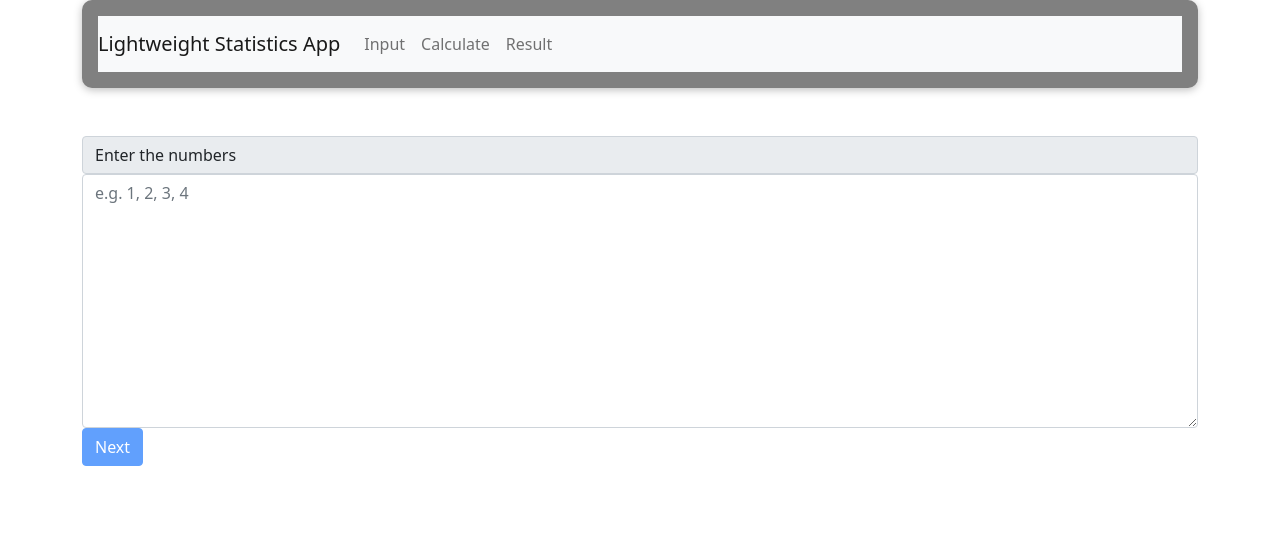
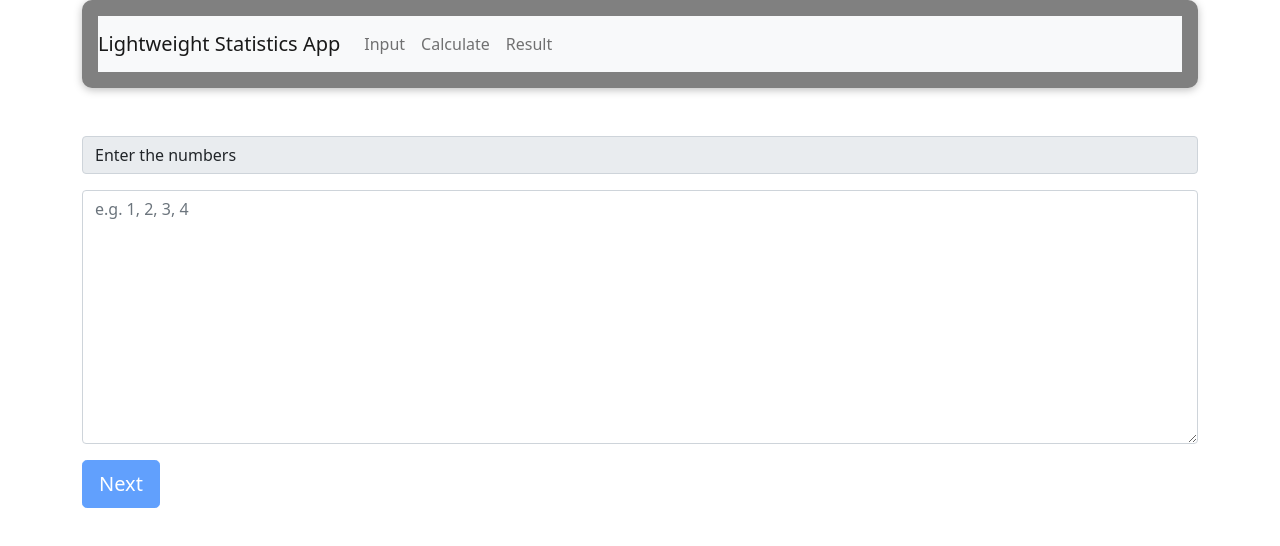
Before and after one commit to jakubnorkiewicz/lightweight-statistics-app, a Vue app: page /input in a window 1280 px wide. Shown: the top 546 px of the page. Built offline with nearby package versions, Linux system fonts and the light colour scheme.

Commit message:
apply correct way of setting and getting the data, update the styling

```diff
--- a/src/App.vue
+++ b/src/App.vue
@@ -1,7 +1,7 @@
 <template>
 <div class="container">
   <navigation></navigation>
-  <main class="box mt-5 ml-5 mr-5">
+  <main class="box mt-5 mb-3">
     <router-view></router-view>
   </main>
   <buttons></buttons>
--- a/src/components/calculate/Calculate.vue
+++ b/src/components/calculate/Calculate.vue
@@ -40,17 +40,22 @@
 </template>
 
 <script>
-import { mapGetters } from 'vuex';
+import { mapActions, mapGetters } from 'vuex';
 
 export default {
-  data() {
-    return {
-    formula: ''
-    }
-  },
   computed: {
-    dataset() {
+    dataset: {
+      get() {
       return this.$store.state.dataset;
+      }
+    },
+    formula: {
+      get() {
+        return this.$store.state.formula;
+      },
+      set(selectedFormula) {
+        this.setFormula(selectedFormula);
+      }
     }
   },
   methods: {
@@ -65,6 +70,9 @@ export default {
       'max',
       'min',
       'range'
+    ]),
+    ...mapActions([
+      'setFormula'
     ])
   }
 }
--- a/src/components/input/Input.vue
+++ b/src/components/input/Input.vue
@@ -1,21 +1,21 @@
 <template>
-<form action="">
-  <span class="input-group-text">Enter the numbers</span>
+  <span class="input-group-text mb-3">Enter the numbers</span>
   <textarea class="form-control" aria-label="Enter the numbers" name="dataset" id="dataset" cols="30" rows="10" v-model="dataset" placeholder="e.g. 1, 2, 3, 4"></textarea>
-</form>
-
-
 </template>
 
 <script>
+import { mapActions } from 'vuex';
 export default {
+  methods: {
+    ...mapActions (['setDataset']),
+  },
   computed: {
     dataset: {
       get() {
-        return this.$store.state.dataset
+        return this.$store.state.dataset;
       },
       set(newDataset) {
-        this.$store.dispatch('setDataset', newDataset)
+        this.setDataset(newDataset);
       }
     }
   },
--- a/src/components/nav/Buttons.vue
+++ b/src/components/nav/Buttons.vue
@@ -1,11 +1,11 @@
 <template>
     <div>
-        <button class="btn btn-primary mb-3" @click="previousStep" v-show="!isFirstStep()">
+        <button class="btn btn-primary btn-lg mb-3 me-3" @click="previousStep" v-show="!isFirstStep()">
             Back
         </button>
 
-        <button :disabled="!isDisable()" class="btn btn-primary mb-3" @click="nextStep" v-show="!isLastStep()">
-            {{ nextStepButtonText() }}
+        <button :disabled="!isDisable()" class="btn btn-primary btn-lg mb-3" @click="nextStep" v-show="!isLastStep()">
+            Next
         </button>
     </div>
 </template>
@@ -15,11 +15,11 @@ import { mapGetters } from 'vuex';
 
     export default {
         computed: {
-    dataset: {
-      get() {
-        return this.$store.state.dataset
-      },
-    }
+            dataset: {
+                get() {
+                    return this.$store.state.dataset
+                },
+            }
         },
         methods: {
             isFirstStep() {
@@ -27,13 +27,6 @@ import { mapGetters } from 'vuex';
             },
             isLastStep() {
                 return this.$route.name === "result"
-            },
-            nextStepButtonText() {
-                if (this.$route.name === 'calculate') {
-                    return 'Submit'
-                } else {
-                    return 'Next'
-                }
             },
             previousStep() {
                 if (this.$route.name === 'calculate') {
@@ -44,13 +37,10 @@ import { mapGetters } from 'vuex';
             },
             nextStep() {
                 if (this.$route.name === 'calculate') {
-                    this.submit();
+                    this.$router.push('/result');
                 } else if (this.$route.name === 'input') {
                     this.$router.push('/calculate')
                 }
-            },
-            submit() {
-                alert('Submitted')
             },
             ...mapGetters([
             'isDisable'
--- a/src/components/nav/Navigation.vue
+++ b/src/components/nav/Navigation.vue
@@ -1,7 +1,7 @@
 <template>
   <header>
     <nav class="navbar navbar-expand-lg navbar-light bg-light">
-      <a class="navbar-brand" href="#">Lightweight Statistics App</a>
+      <a class="navbar-brand" href="/">Lightweight Statistics App</a>
           <div class="collapse navbar-collapse" id="navbarSupportedContent">
 
       <ul class="navbar-nav me-auto mb-2 mb-lg-0">
--- a/src/main.js
+++ b/src/main.js
@@ -12,12 +12,25 @@ import NotFound from './components/nav/NotFound.vue';
 
 const store = createStore({
     state: {
-        dataset: []
+        dataset: [],
+        formula: ''
+    },
+
+    mutations: {
+        setDataset(state, newDataset) {
+            state.dataset = newDataset;
+        },
+        setFormula(state, selectedFormula) {
+            state.formula = selectedFormula;
+        }
     },
     actions: {
-        setDataset({state}, newDataset) {
-            state.dataset = newDataset;
+        setDataset(context, newDataset ) {
+            context.commit('setDataset', newDataset);
         },
+        setFormula (context, selectedFormula) {
+            context.commit('setFormula', selectedFormula);
+        }
     },
     getters: {
         isDisable(state) {
@@ -64,15 +77,16 @@ const store = createStore({
         },
 
         weightedMean(state, getters) {
+            let numArray = getters.toArray;
             let weights = []
             let numbers = []
             let total_weight = 0;
             let weights_sum = 0;
-            let numArray = getters.toArray
 
 
-            if(numArray.length % 2 !== 0) {
-                alert('The dataset should contain atleast 2 numbers')
+
+            if(numArray.length % 2 != 0) {
+                alert('The dataset should contain atleast 2 numbers and the number of elements in dataset should be even.')
             }
 
             for(var i = 0; i < numArray.length; i += 2) {
@@ -84,6 +98,11 @@ const store = createStore({
                 total_weight += weights[j] * numbers[j];
                 weights_sum += weights[j];
             }
+            console.log(numArray)
+            console.log(weights)
+            console.log(numbers)
+            console.log(total_weight)
+            console.log(weights_sum)
             return (total_weight / weights_sum).toFixed(2);
 
         },
@@ -148,14 +167,14 @@ const store = createStore({
         mode(state, getters) {
             let numArray = getters.toArray
             let frequency = {}; // object containing frequences of each element.
-            let bestOccurence = 0; // holds the max frequency.
+            let bestOccurence = 0; // holds the best frequency.
             let mode = [];
 
             for (var i in numArray) {
                 frequency[numArray[i]] = (frequency[numArray[i]] || 0) + 1; // increment frequency.
 
-                if (frequency[numArray[i]] > bestOccurence) { // is this frequency > max so far ?
-                    bestOccurence = frequency[numArray[i]]; // update max.
+                if (frequency[numArray[i]] > bestOccurence) { // is this frequency > best so far ?
+                    bestOccurence = frequency[numArray[i]]; // update best.
                 }
             }
 
```
